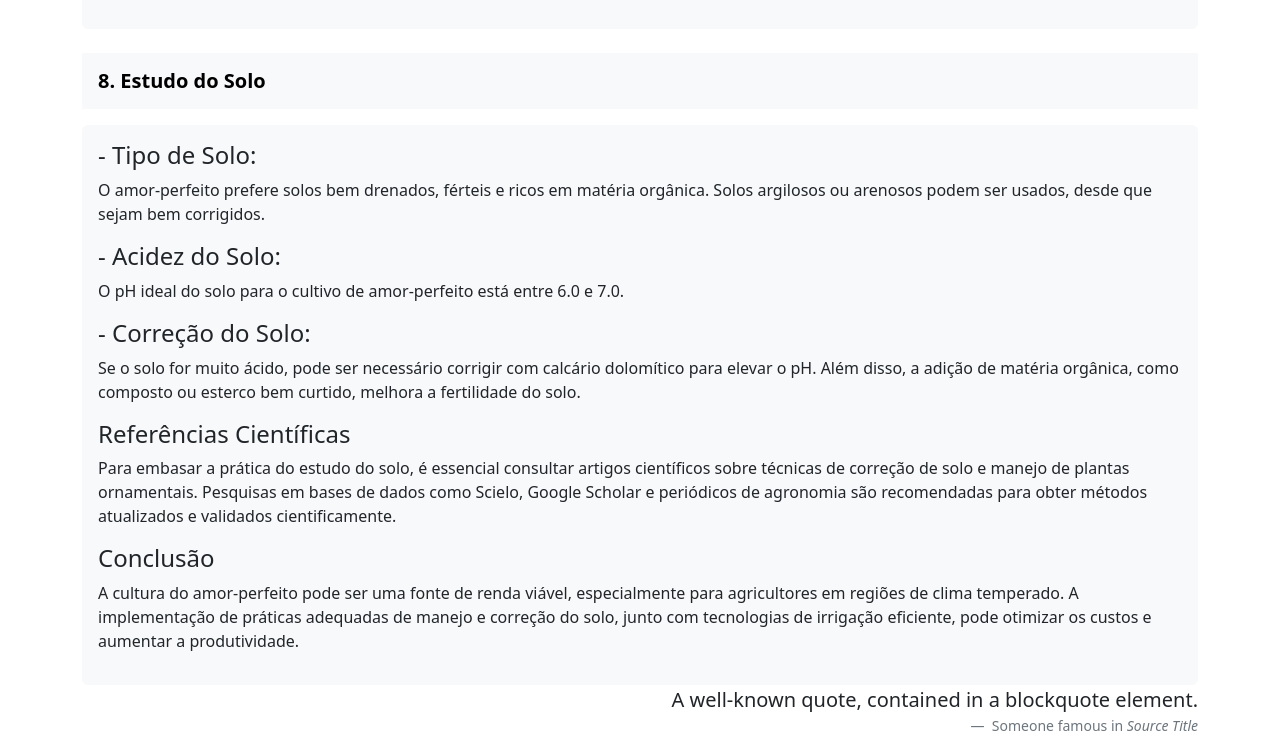
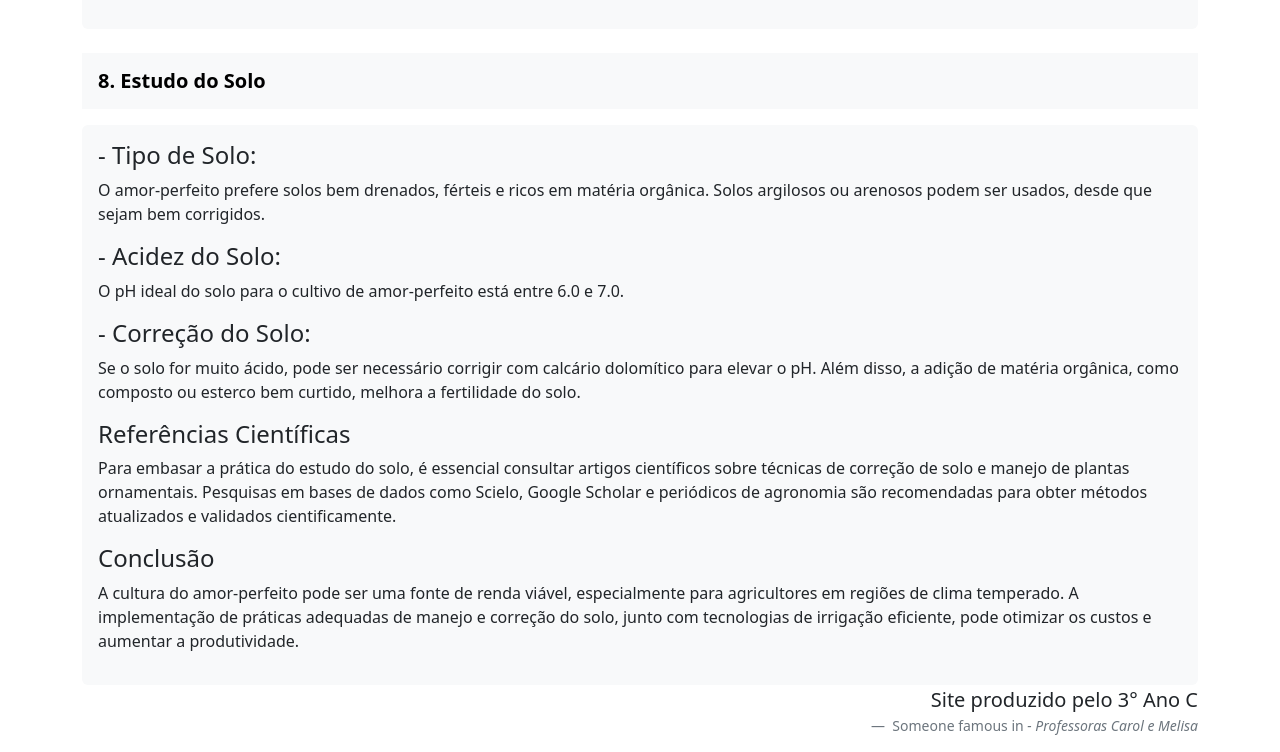
Before and after one commit to Brenho11/Trabalho-do-Site-Flor-, a plain HTML site: page orcamento.html in a window 1280 px wide. Shown: the part 1478-2230 px from the top of the page. Drawn offline with nearby package versions, Linux system fonts and the light colour scheme.

Commit message:
Update orcamento.html

```diff
--- a/orcamento.html
+++ b/orcamento.html
@@ -284,10 +284,10 @@
     </div>
     <figure class="text-end">
       <blockquote class="blockquote">
-        <p>A well-known quote, contained in a blockquote element.</p>
+        <p>Site produzido pelo 3° Ano C</p>
       </blockquote>
       <figcaption class="blockquote-footer">
-        Someone famous in <cite title="Source Title">Source Title</cite>
+        Someone famous in <cite title="Source Title">- Professoras Carol e Melisa</cite>
       </figcaption>
     </figure>
   </div>
```
